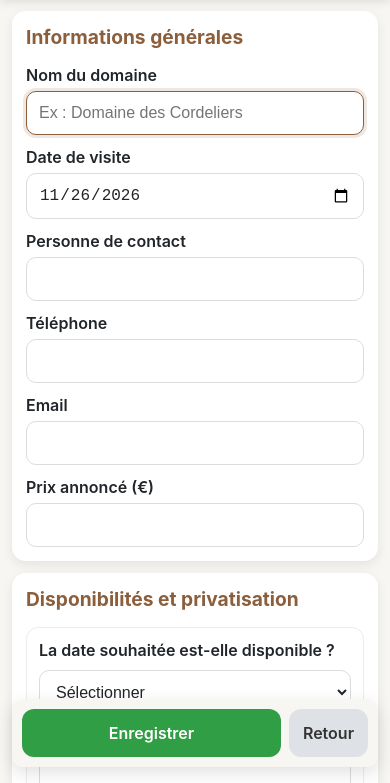
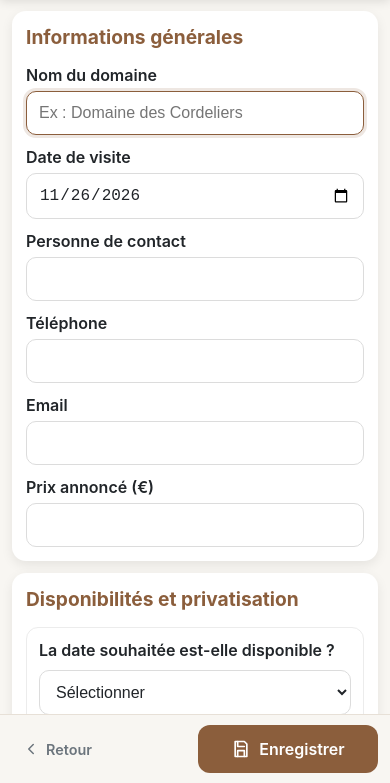
Before and after one commit to lea96-creator/mariage-domaines-pwa, a plain HTML site: page index.html in a window 390 px wide. Both pictures are taken after a click on the button "Nouveau domaine". Shown: the part 61-844 px from the top of the page. Drawn offline with Linux system fonts and the light colour scheme.

Commit message:
style: clarify the form and detail action buttons
Use one primary action and one quiet back button with consistent icons, keep the bar sticky only on phones, and return to the detail page when cancelling an edit started there.

```diff
--- a/css/style.css
+++ b/css/style.css
@@ -21,6 +21,7 @@
     --text-light: #6c757d;
 
     --radius: 14px;
+    --action-bar: 68px;
     --shadow: 0 4px 12px rgba(0, 0, 0, 0.08);
 
 }
@@ -305,11 +306,6 @@ button {
     color: #333;
 }
 
-.btn-success {
-    background: var(--success);
-    color: white;
-}
-
 .top-actions {
     display: grid;
     gap: 8px;
@@ -328,25 +324,83 @@ button {
 }
 
 .top-actions button,
-.actions button {
+.actions .btn-action {
     padding: 14px;
     border-radius: 12px;
     font-size: 1rem;
     font-weight: 600;
 }
 
+.btn-action {
+    display: inline-flex;
+    align-items: center;
+    justify-content: center;
+    gap: 8px;
+    min-height: 48px;
+    min-width: 180px;
+}
+
+.btn-action .icon {
+    width: 20px;
+    height: 20px;
+}
+
+.btn-back {
+    display: inline-flex;
+    align-items: center;
+    gap: 6px;
+    min-height: 48px;
+    padding: 0 10px;
+    border-radius: 10px;
+    background: transparent;
+    color: var(--text-light);
+    font-size: 0.9rem;
+    font-weight: 600;
+}
+
+.btn-back:hover {
+    background: #efeae3;
+    color: var(--text);
+}
+
+.btn-back .icon {
+    width: 18px;
+    height: 18px;
+}
+
 .actions {
-    position: sticky;
-    bottom: 16px;
-    z-index: 500;
     display: grid;
-    grid-template-columns: 1fr auto;
-    gap: 8px;
-    margin: 12px 0 16px;
-    padding: 10px;
-    border-radius: 12px;
-    background: rgba(248, 246, 242, 0.96);
-    box-shadow: 0 6px 18px rgba(0, 0, 0, 0.12);
+    grid-template-columns: auto minmax(0, 1fr);
+    align-items: center;
+    gap: 12px;
+    margin-top: 16px;
+    padding-top: 16px;
+    border-top: 1px solid #e7e0d7;
+}
+
+.actions .btn-back {
+    justify-self: start;
+}
+
+.actions .btn-action {
+    justify-self: end;
+}
+
+@media (max-width: 767px) {
+
+    .actions {
+        position: sticky;
+        bottom: 0;
+        z-index: 500;
+        margin: 16px -12px 0;
+        padding: 10px 12px calc(
+            10px + env(safe-area-inset-bottom, 0px)
+        );
+        border-top: 1px solid #e7e0d7;
+        background: rgba(248, 246, 242, 0.96);
+        backdrop-filter: blur(8px);
+    }
+
 }
 
 .btn-icon {
@@ -535,7 +589,7 @@ td {
 .notification-layer {
     position: fixed;
     left: 50%;
-    bottom: 92px;
+    bottom: calc(var(--action-bar) + 16px);
     transform: translateX(-50%);
     z-index: 2000;
     display: grid;
--- a/index.html
+++ b/index.html
@@ -36,6 +36,14 @@
     </symbol>
     <symbol id="i-chart" viewBox="0 0 24 24">
         <path d="M4 20V10M10 20V4M16 20v-7M22 20H2"/>
+    </symbol>
+    <symbol id="i-back" viewBox="0 0 24 24">
+        <path d="M15 18l-6-6 6-6"/>
+    </symbol>
+    <symbol id="i-save" viewBox="0 0 24 24">
+        <path d="M5 3h11l3 3v15H5z"/>
+        <path d="M8 3v6h8"/>
+        <path d="M8 21v-7h8v7"/>
     </symbol>
     <symbol id="i-view" viewBox="0 0 24 24">
         <path d="M2 12s3.5-6 10-6 10 6 10 6-3.5 6-10 6S2 12 2 12z"/>
@@ -220,28 +228,30 @@
 
                 <div id="detailContent"></div>
 
-                <div class="actions detail-actions">
+            </div>
 
-                    <button
-                        id="btnEditDomain"
-                        type="button"
-                        class="btn-primary">
+            <div class="actions detail-actions">
 
-                        <svg class="icon" aria-hidden="true" focusable="false"><use href="#i-edit"></use></svg>
-                        Modifier
+                <button
+                    id="btnDetailBack"
+                    type="button"
+                    class="btn-back"
+                    aria-label="Retour au classement">
 
-                    </button>
+                    <svg class="icon" aria-hidden="true" focusable="false"><use href="#i-back"></use></svg>
+                    Retour
 
-                    <button
-                        id="btnDetailBack"
-                        type="button"
-                        class="btn-secondary">
+                </button>
 
-                        Retour au classement
+                <button
+                    id="btnEditDomain"
+                    type="button"
+                    class="btn-primary btn-action">
 
-                    </button>
+                    <svg class="icon" aria-hidden="true" focusable="false"><use href="#i-edit"></use></svg>
+                    Modifier
 
-                </div>
+                </button>
 
             </div>
 
@@ -334,20 +344,23 @@
                 <div class="actions form-actions">
 
                     <button
-                        id="btnSave"
-                        type="submit"
-                        class="btn-success">
+                        id="btnBack"
+                        type="button"
+                        class="btn-back"
+                        aria-label="Retour au classement">
 
-                        Enregistrer
+                        <svg class="icon" aria-hidden="true" focusable="false"><use href="#i-back"></use></svg>
+                        <span id="btnBackLabel">Retour</span>
 
                     </button>
 
                     <button
-                        id="btnBack"
-                        type="button"
-                        class="btn-secondary">
+                        id="btnSave"
+                        type="submit"
+                        class="btn-primary btn-action">
 
-                        Retour
+                        <svg class="icon" aria-hidden="true" focusable="false"><use href="#i-save"></use></svg>
+                        Enregistrer
 
                     </button>
 
--- a/js/ui.js
+++ b/js/ui.js
@@ -328,11 +328,35 @@ ui.js — une seule source de vérité
 
     }
 
+    function setFormBackLabel(fromDetail) {
+
+        const label = $("btnBackLabel");
+        const button = $("btnBack");
+
+        if (label) {
+            label.textContent =
+                fromDetail
+                    ? "Retour à la fiche"
+                    : "Retour";
+        }
+
+        if (button) {
+            button.setAttribute(
+                "aria-label",
+                fromDetail
+                    ? "Retour à la fiche"
+                    : "Retour au classement"
+            );
+        }
+
+    }
+
     function startNewDomain() {
 
         resetForm();
         viewingId = null;
         editingFromDetail = false;
+        setFormBackLabel(false);
 
         $("visitDate").value = todayISO();
 
@@ -353,6 +377,7 @@ ui.js — une seule source de vérité
         editingId = domain.id;
         viewingId = domain.id;
         editingFromDetail = fromDetail;
+        setFormBackLabel(fromDetail);
 
         [
             "domainName",
@@ -1071,7 +1096,22 @@ ui.js — une seule source de vérité
 
         $("btnBack").addEventListener(
             "click",
-            () => showPage("dashboard")
+            () => {
+
+                if (
+                    editingFromDetail &&
+                    viewingId
+                ) {
+                    showDomainDetail(
+                        viewingId
+                    );
+                    return;
+                }
+
+                viewingId = null;
+                showPage("dashboard");
+
+            }
         );
 
         $("btnDetailBack").addEventListener(
```
